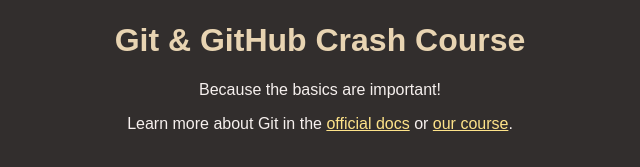
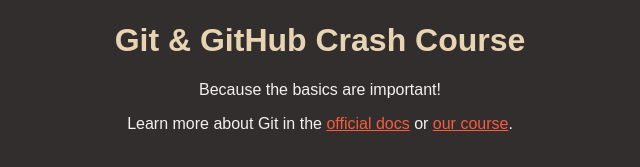
Before and after one commit to jvdrest/github-crash-course, a plain HTML site: page index.html in a window 1280 px wide. Shown: the part 147-314 px from the top of the page, without its empty margins (320-960 px from the left). Drawn offline with Linux system fonts and the light colour scheme.

Commit message:
changed link color

```diff
--- a/styles.css
+++ b/styles.css
@@ -21,5 +21,5 @@
 }
 
 a {
-  color: #fee389;
+  color: #f85b3f;
 }
```
